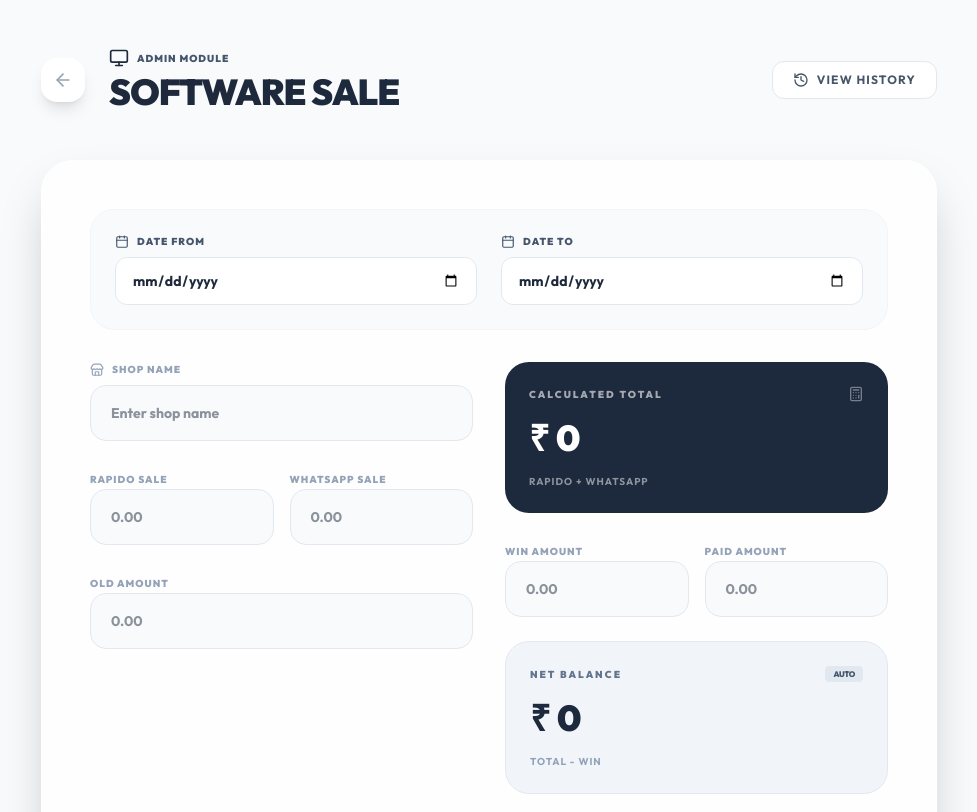
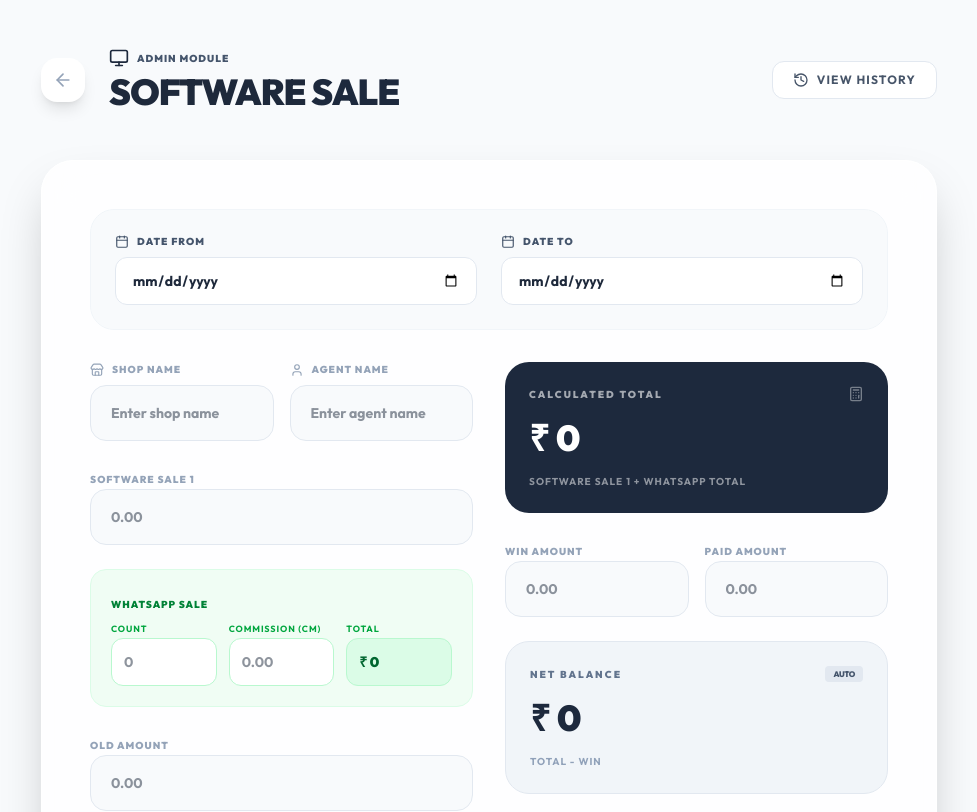
Before and after one commit to AkshayAnand7/RK-group, a Next.js app: page /software-sale in a window 1280 px wide. Shown: the top 812 px of the page, without its empty margins (151-1128 px from the left). Built offline with nearby package versions, Linux system fonts and the light colour scheme.

Commit message:
feat: add agent name, whatsapp count/cm/total fields, rename rapido to software sale 1

```diff
--- a/src/app/software-sale/actions.ts
+++ b/src/app/software-sale/actions.ts
@@ -12,8 +12,11 @@ export async function submitSoftwareSale(formData: any) {
     date_from,
     date_to,
     shop_name,
-    rapido_sale,
-    whatsapp_sale,
+    agent_name,
+    software_sale_1,
+    whatsapp_count,
+    whatsapp_cm,
+    whatsapp_total,
     old_amount,
     total,
     win_amount,
@@ -25,8 +28,11 @@ export async function submitSoftwareSale(formData: any) {
     date_from,
     date_to,
     shop_name,
-    rapido_sale: parseFloat(rapido_sale),
-    whatsapp_sale: parseFloat(whatsapp_sale),
+    agent_name,
+    software_sale_1: parseFloat(software_sale_1),
+    whatsapp_count: parseFloat(whatsapp_count) || 0,
+    whatsapp_cm: parseFloat(whatsapp_cm) || 0,
+    whatsapp_total: parseFloat(whatsapp_total) || 0,
     old_amount: parseFloat(old_amount),
     total: parseFloat(total),
     win_amount: parseFloat(win_amount),
@@ -50,7 +56,7 @@ export async function getSoftwareSalesHistory() {
 
   if (error) {
     console.error('Error fetching software sales history:', error)
-    throw error
+    return []
   }
 
   return data
--- a/src/app/software-sale/history/page.tsx
+++ b/src/app/software-sale/history/page.tsx
@@ -69,8 +69,9 @@ export default function SoftwareSaleHistoryPage() {
               <thead>
                 <tr className="bg-slate-800 text-white text-[10px] font-black uppercase tracking-widest">
                   <th className="px-6 py-5 whitespace-nowrap">Period</th>
-                  <th className="px-6 py-5 whitespace-nowrap">Shop Name</th>
-                  <th className="px-6 py-5 whitespace-nowrap text-right">Rapido</th>
+                  <th className="px-6 py-5 whitespace-nowrap">Shop</th>
+                  <th className="px-6 py-5 whitespace-nowrap">Agent</th>
+                  <th className="px-6 py-5 whitespace-nowrap text-right">SW Sale 1</th>
                   <th className="px-6 py-5 whitespace-nowrap text-right">WhatsApp</th>
                   <th className="px-6 py-5 whitespace-nowrap text-right">Total</th>
                   <th className="px-6 py-5 whitespace-nowrap text-right">Win</th>
@@ -80,7 +81,7 @@ export default function SoftwareSaleHistoryPage() {
               <tbody className="divide-y divide-border">
                 {loading ? (
                   <tr>
-                    <td colSpan={7} className="px-6 py-20 text-center">
+                    <td colSpan={8} className="px-6 py-20 text-center">
                       <div className="flex flex-col items-center gap-4">
                         <div className="w-10 h-10 border-4 border-slate-800 border-t-transparent rounded-full animate-spin" />
                         <p className="text-xs font-bold text-text-muted uppercase tracking-widest">Loading history...</p>
@@ -89,7 +90,7 @@ export default function SoftwareSaleHistoryPage() {
                   </tr>
                 ) : history.length === 0 ? (
                   <tr>
-                    <td colSpan={7} className="px-6 py-20 text-center">
+                    <td colSpan={8} className="px-6 py-20 text-center">
                       <p className="text-sm font-bold text-text-muted uppercase tracking-widest">No sales records found</p>
                     </td>
                   </tr>
@@ -105,8 +106,9 @@ export default function SoftwareSaleHistoryPage() {
                       <td className="px-6 py-5">
                         <span className="text-sm font-black text-slate-800 uppercase tracking-tight whitespace-nowrap">{sale.shop_name}</span>
                       </td>
-                      <td className="px-6 py-5 font-mono-nums text-sm text-right">₹{sale.rapido_sale}</td>
-                      <td className="px-6 py-5 font-mono-nums text-sm text-right">₹{sale.whatsapp_sale}</td>
+                      <td className="px-6 py-5 text-sm text-text-secondary whitespace-nowrap">{sale.agent_name || '-'}</td>
+                      <td className="px-6 py-5 font-mono-nums text-sm text-right">₹{sale.software_sale_1 || sale.rapido_sale || 0}</td>
+                      <td className="px-6 py-5 font-mono-nums text-sm text-right">₹{sale.whatsapp_total || sale.whatsapp_sale || 0}</td>
                       <td className="px-6 py-5 font-mono-nums text-sm font-black text-slate-800 text-right">₹{sale.total}</td>
                       <td className="px-6 py-5 font-mono-nums text-sm text-success text-right">₹{sale.win_amount}</td>
                       <td className="px-6 py-5 font-mono-nums text-sm font-black text-danger text-right">₹{sale.balance}</td>
--- a/src/app/software-sale/page.tsx
+++ b/src/app/software-sale/page.tsx
@@ -4,7 +4,7 @@ import { useRouter } from "next/navigation";
 import Link from "next/link";
 import {
   Monitor, ArrowLeft, Send, History,
-  Plus, Calendar, Store, Calculator, CheckCircle2, Loader2
+  Plus, Calendar, Store, Calculator, CheckCircle2, Loader2, User
 } from "lucide-react";
 import { submitSoftwareSale } from "./actions";
 
@@ -17,8 +17,11 @@ export default function SoftwareSalePage() {
     date_from: "",
     date_to: "",
     shop_name: "",
-    rapido_sale: "",
-    whatsapp_sale: "",
+    agent_name: "",
+    software_sale_1: "",
+    whatsapp_count: "",
+    whatsapp_cm: "",
+    whatsapp_total: 0,
     old_amount: "",
     total: 0,
     win_amount: "",
@@ -26,13 +29,21 @@ export default function SoftwareSalePage() {
     balance: 0
   });
 
-  // Handle calculations
+  // Auto-calculate WhatsApp Total = count * commission
   useEffect(() => {
-    const rapido = parseFloat(formData.rapido_sale) || 0;
-    const whatsapp = parseFloat(formData.whatsapp_sale) || 0;
+    const count = parseFloat(formData.whatsapp_count) || 0;
+    const cm = parseFloat(formData.whatsapp_cm) || 0;
+    const waTotal = count * cm;
+    setFormData(prev => ({ ...prev, whatsapp_total: waTotal }));
+  }, [formData.whatsapp_count, formData.whatsapp_cm]);
+
+  // Handle main calculations
+  useEffect(() => {
+    const sw1 = parseFloat(formData.software_sale_1) || 0;
+    const waTotal = formData.whatsapp_total || 0;
     const win = parseFloat(formData.win_amount) || 0;
 
-    const newTotal = rapido + whatsapp;
+    const newTotal = sw1 + waTotal;
     const newBalance = newTotal - win;
 
     setFormData(prev => ({
@@ -40,7 +51,7 @@ export default function SoftwareSalePage() {
       total: newTotal,
       balance: newBalance
     }));
-  }, [formData.rapido_sale, formData.whatsapp_sale, formData.win_amount]);
+  }, [formData.software_sale_1, formData.whatsapp_total, formData.win_amount]);
 
   const handleSubmit = async (e: React.FormEvent) => {
     e.preventDefault();
@@ -52,33 +63,36 @@ export default function SoftwareSalePage() {
       if (result.success) {
         // Send to WhatsApp
         const message = `*SOFTWARE SALE REPORT*%0A` +
-          `---------------------------%0A` +
+          `----------------------------%0A` +
           `📅 *Date:* ${formData.date_from} to ${formData.date_to}%0A` +
           `🏪 *Shop:* ${formData.shop_name}%0A` +
-          `---------------------------%0A` +
-          `🔹 *Rapido Sale:* ${formData.rapido_sale}%0A` +
-          `🔹 *WhatsApp Sale:* ${formData.whatsapp_sale}%0A` +
-          `🔸 *Old Amount:* ${formData.old_amount}%0A` +
-          `---------------------------%0A` +
-          `💰 *TOTAL:* ${formData.total}%0A` +
-          `🏆 *Win Amount:* ${formData.win_amount}%0A` +
-          `💵 *Paid Amount:* ${formData.paid_amount}%0A` +
-          `📉 *BALANCE:* ${formData.balance}%0A` +
-          `---------------------------%0A` +
+          `👤 *Agent:* ${formData.agent_name}%0A` +
+          `----------------------------%0A` +
+          `🔹 *Software Sale 1:* ₹${formData.software_sale_1}%0A` +
+          `🔹 *WhatsApp Sale:* ${formData.whatsapp_count} × ₹${formData.whatsapp_cm} = ₹${formData.whatsapp_total}%0A` +
+          `🔸 *Old Amount:* ₹${formData.old_amount}%0A` +
+          `----------------------------%0A` +
+          `💰 *TOTAL:* ₹${formData.total}%0A` +
+          `🏆 *Win Amount:* ₹${formData.win_amount}%0A` +
+          `💵 *Paid Amount:* ₹${formData.paid_amount}%0A` +
+          `📉 *BALANCE:* ₹${formData.balance}%0A` +
+          `----------------------------%0A` +
           `✅ *Submitted by Admin*`;
 
-        const whatsappUrl = `https://wa.me/919847113888?text=${message}`; // Placeholder phone number
+        const whatsappUrl = `https://wa.me/919847113888?text=${message}`;
         window.open(whatsappUrl, '_blank');
 
         setSuccess(true);
         setTimeout(() => setSuccess(false), 3000);
 
-        // Reset form except dates if needed, or keep for next entry
         setFormData(prev => ({
           ...prev,
           shop_name: "",
-          rapido_sale: "",
-          whatsapp_sale: "",
+          agent_name: "",
+          software_sale_1: "",
+          whatsapp_count: "",
+          whatsapp_cm: "",
+          whatsapp_total: 0,
           old_amount: "",
           win_amount: "",
           paid_amount: ""
@@ -151,8 +165,9 @@ export default function SoftwareSalePage() {
               </div>
             </div>
 
-            {/* Shop Details */}
+            {/* Shop & Agent Details */}
             <div className="space-y-6">
+              <div className="grid grid-cols-1 sm:grid-cols-2 gap-4">
                 <div className="space-y-2">
                   <label className="text-[10px] font-black text-text-muted uppercase tracking-widest flex items-center gap-2">
                     <Store className="w-3.5 h-3.5" /> Shop Name
@@ -166,29 +181,63 @@ export default function SoftwareSalePage() {
                     className="w-full h-14 px-5 bg-page border border-border rounded-2xl text-sm font-bold focus:border-slate-800 focus:ring-4 focus:ring-slate-800/5 transition-all outline-none"
                   />
                 </div>
+                <div className="space-y-2">
+                  <label className="text-[10px] font-black text-text-muted uppercase tracking-widest flex items-center gap-2">
+                    <User className="w-3.5 h-3.5" /> Agent Name
+                  </label>
+                  <input
+                    type="text"
+                    required
+                    placeholder="Enter agent name"
+                    value={formData.agent_name}
+                    onChange={e => setFormData({...formData, agent_name: e.target.value})}
+                    className="w-full h-14 px-5 bg-page border border-border rounded-2xl text-sm font-bold focus:border-slate-800 focus:ring-4 focus:ring-slate-800/5 transition-all outline-none"
+                  />
+                </div>
+              </div>
 
-              <div className="grid grid-cols-2 gap-4">
               <div className="space-y-2">
-                  <label className="text-[10px] font-black text-text-muted uppercase tracking-widest">Rapido Sale</label>
+                <label className="text-[10px] font-black text-text-muted uppercase tracking-widest">Software Sale 1</label>
                 <input
                   type="number"
                   required
                   placeholder="0.00"
-                    value={formData.rapido_sale}
-                    onChange={e => setFormData({...formData, rapido_sale: e.target.value})}
+                  value={formData.software_sale_1}
+                  onChange={e => setFormData({...formData, software_sale_1: e.target.value})}
                   className="w-full h-14 px-5 bg-page border border-border rounded-2xl text-sm font-bold focus:border-slate-800 focus:ring-4 focus:ring-slate-800/5 transition-all outline-none"
                 />
               </div>
-                <div className="space-y-2">
-                  <label className="text-[10px] font-black text-text-muted uppercase tracking-widest">WhatsApp Sale</label>
+
+              {/* WhatsApp Sale Section */}
+              <div className="p-5 bg-green-50 rounded-2xl border border-green-100 space-y-3">
+                <label className="text-[10px] font-black text-green-700 uppercase tracking-widest">WhatsApp Sale</label>
+                <div className="grid grid-cols-3 gap-3">
+                  <div className="space-y-1">
+                    <label className="text-[9px] font-bold text-green-600 uppercase tracking-widest">Count</label>
                     <input
                       type="number"
-                    required
+                      placeholder="0"
+                      value={formData.whatsapp_count}
+                      onChange={e => setFormData({...formData, whatsapp_count: e.target.value})}
+                      className="w-full h-12 px-3 bg-white border border-green-200 rounded-xl text-sm font-bold focus:border-green-500 focus:ring-4 focus:ring-green-500/10 transition-all outline-none"
+                    />
+                  </div>
+                  <div className="space-y-1">
+                    <label className="text-[9px] font-bold text-green-600 uppercase tracking-widest">Commission (CM)</label>
+                    <input
+                      type="number"
                       placeholder="0.00"
-                    value={formData.whatsapp_sale}
-                    onChange={e => setFormData({...formData, whatsapp_sale: e.target.value})}
-                    className="w-full h-14 px-5 bg-page border border-border rounded-2xl text-sm font-bold focus:border-slate-800 focus:ring-4 focus:ring-slate-800/5 transition-all outline-none"
+                      value={formData.whatsapp_cm}
+                      onChange={e => setFormData({...formData, whatsapp_cm: e.target.value})}
+                      className="w-full h-12 px-3 bg-white border border-green-200 rounded-xl text-sm font-bold focus:border-green-500 focus:ring-4 focus:ring-green-500/10 transition-all outline-none"
                     />
+                  </div>
+                  <div className="space-y-1">
+                    <label className="text-[9px] font-bold text-green-600 uppercase tracking-widest">Total</label>
+                    <div className="w-full h-12 px-3 bg-green-100 border border-green-200 rounded-xl text-sm font-black text-green-800 flex items-center">
+                      ₹ {formData.whatsapp_total.toLocaleString()}
+                    </div>
+                  </div>
                 </div>
               </div>
 
@@ -213,7 +262,7 @@ export default function SoftwareSalePage() {
                   <Calculator className="w-4 h-4 opacity-40" />
                 </div>
                 <div className="text-4xl font-black">₹ {formData.total.toLocaleString()}</div>
-                <p className="text-[10px] font-bold opacity-50 uppercase tracking-widest">Rapido + WhatsApp</p>
+                <p className="text-[10px] font-bold opacity-50 uppercase tracking-widest">Software Sale 1 + WhatsApp Total</p>
               </div>
 
               <div className="grid grid-cols-2 gap-4">
@@ -264,8 +313,9 @@ export default function SoftwareSalePage() {
               <button
                 type="button"
                 onClick={() => setFormData({
-                  date_from: "", date_to: "", shop_name: "", rapido_sale: "",
-                  whatsapp_sale: "", old_amount: "", total: 0, win_amount: "",
+                  date_from: "", date_to: "", shop_name: "", agent_name: "",
+                  software_sale_1: "", whatsapp_count: "", whatsapp_cm: "",
+                  whatsapp_total: 0, old_amount: "", total: 0, win_amount: "",
                   paid_amount: "", balance: 0
                 })}
                 className="w-full md:w-auto h-16 px-8 bg-white border border-border rounded-2xl font-black text-xs uppercase tracking-widest text-text-muted hover:bg-slate-50 transition-colors"
```
Lines whose indentation alone changed are shown as unchanged.
